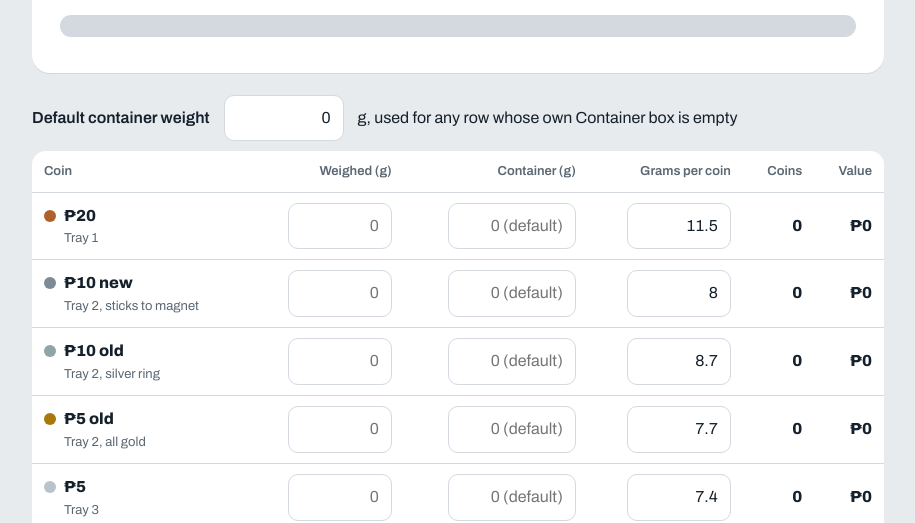
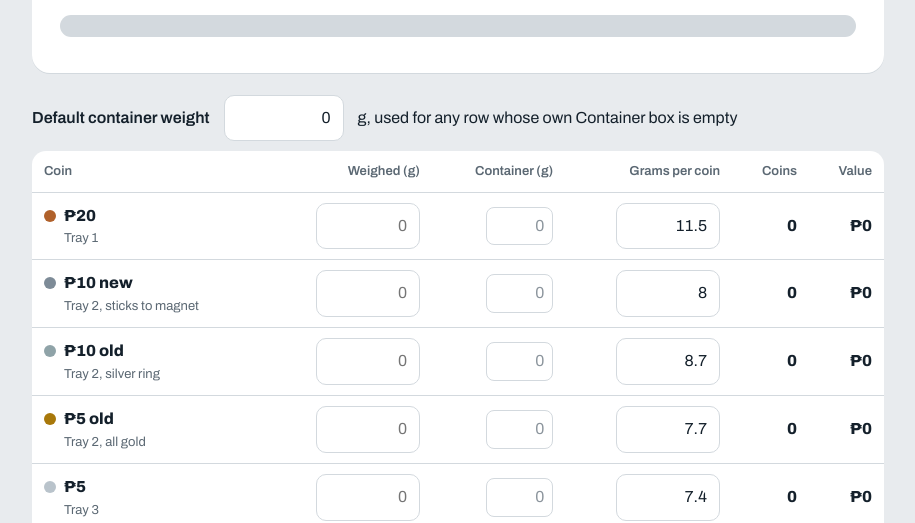
Before and after one commit to maiushi/coin-counter, a plain HTML site: page public/index.html in a window 1280 px wide. Shown: the part 281-804 px from the top of the page, without its empty margins (182-1097 px from the left). Drawn offline with Linux system fonts and the light colour scheme.

Commit message:
Smaller per-row container boxes
Co-Authored-By: Claude Opus 5.5 <noreply@anthropic.com>
Claude-Session: https://claude.ai/code/session_01TsFHgUGUAeLcqQL5JFVLpQ

```diff
--- a/public/index.html
+++ b/public/index.html
@@ -37,7 +37,7 @@ th:first-child,td:first-child{text-align:left;white-space:normal}
 th{font-size:13px;color:var(--mute);font-weight:600}
 td.coin b{display:block}td.coin em{font-style:normal;color:var(--mute);font-size:13px}
 .dot{display:inline-block;width:12px;height:12px;border-radius:50%;margin-right:8px;vertical-align:-1px}
-td input{width:6.5em}td input.tare-in{width:8em}
+td input{width:6.5em}td input.tare-in{width:4.2em;padding:6px 8px;border-radius:8px;color:var(--mute)}td input.tare-in::placeholder{color:var(--mute);opacity:.7}
 .num{font-weight:800;font-variant-numeric:tabular-nums}
 .btns{display:flex;flex-wrap:wrap;gap:10px;margin:16px 0}
 button{font:inherit;font-weight:600;min-height:44px;padding:0 18px;border-radius:10px;border:1px solid var(--line);background:var(--card);color:var(--ink);cursor:pointer}
@@ -132,7 +132,7 @@ function calc() {
   let total = 0, coins = 0; const parts = [];
   COINS.forEach(c => {
     const tEl = document.getElementById("t-" + c.id);
-    tEl.placeholder = def + " (default)";
+    tEl.placeholder = String(def);
     const tare = tEl.value.trim() === "" ? def : num(tEl.value);
     const raw = document.getElementById("w-" + c.id).value;
     const w = raw === "" ? 0 : Math.max(0, num(raw) - tare);
```
